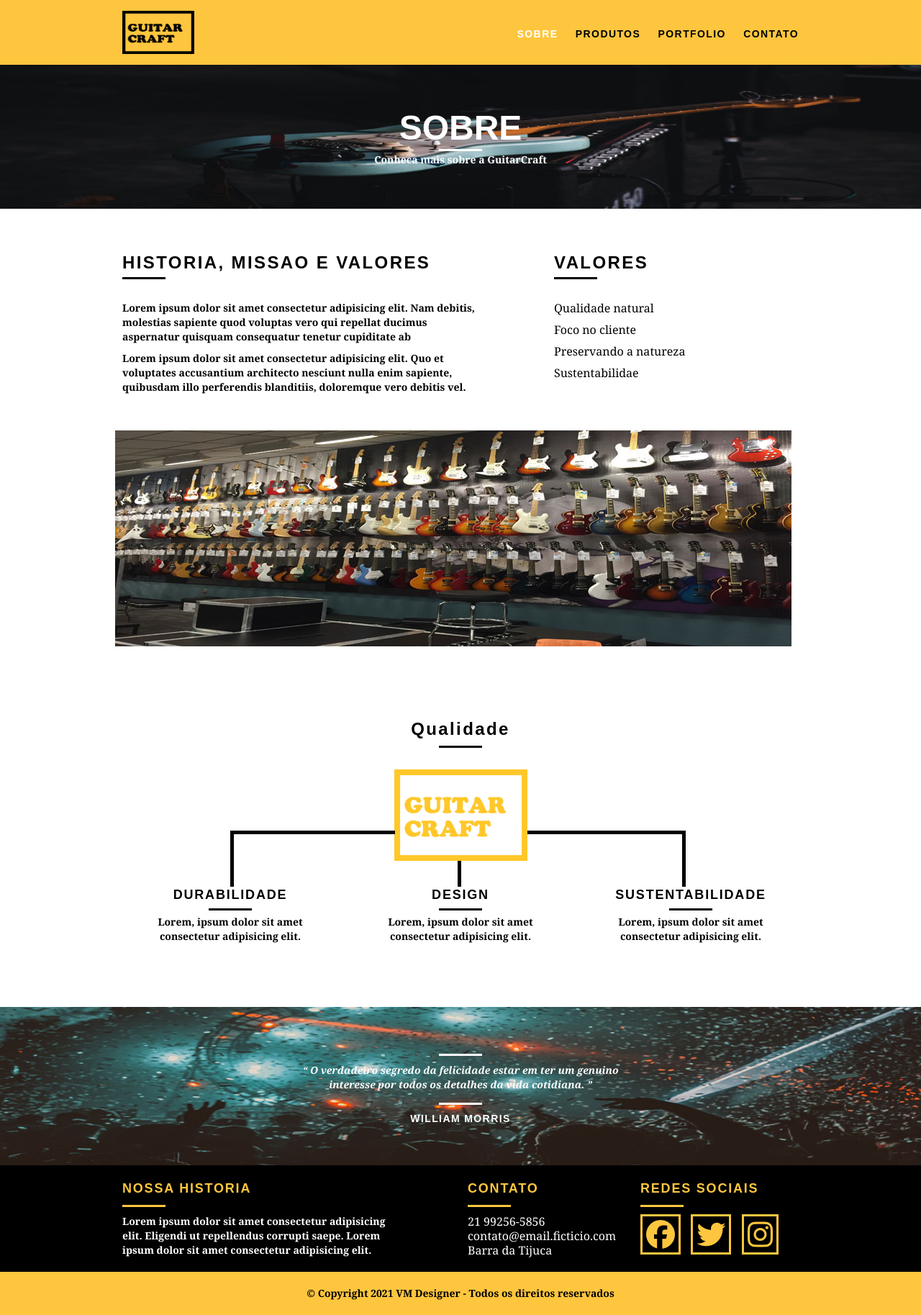
After one commit to Van3zs/guitar-craft-fictional-site, a PHP site: page /sobre.html in a window 1280 px wide. The commit adds this page. Shown: the whole page at 72% size. Run offline with PHP 8.4, Linux system fonts and the light colour scheme; some libraries are stand-ins or nearby versions.

Commit message:
sobre
terminei a sobre

```diff
--- a/css/main.css
+++ b/css/main.css
@@ -97,6 +97,10 @@ header img {
     transition: .5s;
 }
 
+.header_nav ul li a.menu-ativo {
+    color: var(--white);
+}
+
 /* Intro*/
 
 .intro {
@@ -147,6 +151,32 @@ header img {
     font-size: 14px;
     letter-spacing: .1em;
     text-transform: uppercase;
+}
+
+/* Intro Interna */
+
+.intro-interna {
+    width: 100%;
+    height: 200px;
+    margin-top: 90px;
+    text-align: center;
+    padding-top: 60px;
+    color: var(--white);
+}
+
+.intro-interna h1 {
+    font-size: 48px;
+    font-weight: bold;
+    text-transform: uppercase;
+}
+
+.intro-interna h1::after {
+    content: "";
+    display: block;
+    width: 60px;
+    height: 3px;
+    background: var(--white);
+    margin: 2px auto;
 }
 
 /* Produtos*/
--- /dev/null
+++ b/css/sobre.css
@@ -0,0 +1,49 @@
+/* SOBRE */
+
+/*intro*/
+.intro-sobre {
+    background: url("../img/guitarra2.jpg") no-repeat center;
+    background-size: cover;
+}
+
+/* Historia */
+
+.historia-sobre h2 {
+    font-weight: 900;
+    font-size: 24px;
+    line-height: 30px;
+    letter-spacing: .1em;
+    text-transform: uppercase;
+    color: var(--black);
+    padding-top: 60px;
+    margin-bottom: 30px;
+}
+
+.historia-sobre h2::after {
+    content: "";
+    display: block;
+    width: 60px;
+    height: 3px;
+    background: var(--black);
+    margin: 5px 0;
+
+}
+
+.missao p , .valores-list li {
+    font-family: Georgia, 'Times New Roman', Times, serif;
+    line-height: 20px;
+    padding-bottom: 10px;
+}
+.missao {
+    padding-right: 90px;
+}
+
+.sobre-imagem img{
+    padding: 40px 0;
+}
+
+.qualidade::after {
+    position: relative;
+    top: -167px;
+    left: 160px;
+}
--- /dev/null
+++ b/sobre.html
@@ -0,0 +1,130 @@
+<!DOCTYPE html>
+<html lang="en">
+<head>
+    <meta charset="UTF-8">
+    <meta http-equiv="X-UA-Compatible" content="IE=edge">
+    <meta name="viewport" content="width=device-width, initial-scale=1.0">
+
+    <link rel="stylesheet" href="css/grid.css">
+    <link rel="stylesheet" href="css/normalize.css">
+    <link rel="stylesheet" href="css/reset.css">
+    <link rel="stylesheet" href="css/main.css">
+    <link rel="stylesheet" href="css/sobre.css">
+
+    <script src="https://kit.fontawesome.com/7efb2d03fe.js" crossorigin="anonymous"></script>
+    <title>Guitar Craft - Sobre </title>
+</head>
+<body>
+    <!-- header -->
+    <header class="header">
+        <div class="container">
+            <a href="index.html" class="grid-4">
+                <img src="img/logo.png" alt="GuitarCraft">
+            </a>
+            <nav class="header_nav grid-12">
+                <ul>
+                    <li><a href="sobre.html" class="menu-ativo">Sobre</a></li>
+                    <li><a href="produtos.html">Produtos</a></li>
+                    <li><a href="portfolio.html">Portfolio</a></li>
+                    <li><a href="contato.html">Contato</a></li>
+                </ul>
+            </nav>
+        </div>
+    </header>
+
+    <section class="intro-sobre intro-interna">
+        <div class="container">
+            <h1>Sobre</h1>
+            <p>Conheca mais sobre a GuitarCraft</p>
+        </div>
+
+    </section>
+
+    <section class="historia-sobre container ">
+        <div class="missao grid-10">
+            <h2>Historia, Missao e Valores</h2>
+            <p>Lorem ipsum dolor sit amet consectetur adipisicing elit. Nam debitis, molestias sapiente quod voluptas vero qui repellat ducimus aspernatur quisquam consequatur tenetur cupiditate ab </p>
+
+            <p>Lorem ipsum dolor sit amet consectetur adipisicing elit. Quo et voluptates accusantium architecto nesciunt nulla enim sapiente, quibusdam illo perferendis blanditiis, doloremque vero debitis vel.</p>
+        </div>
+
+        <div class="valores grid-6">
+            <h2>Valores</h2>
+            <ul class="valores-list">
+                <li>Qualidade natural</li>
+                <li>Foco no cliente</li>
+                <li>Preservando a natureza</li>
+                <li>Sustentabilidae</li>
+            </ul>
+        </div>
+
+        <div class="sobre-imagem">
+            <img src="img/sobre-historia.jpg" alt="">
+        </div>
+    </section>
+
+    <section class="qualidade container">
+        <h2 class="subtitulo">Qualidade</h2>
+        <img src="img/originais/logo-qualidade.png" alt="Guitar Craft">
+
+        <ul class="qualidade-list">
+            <li class="grid-1-3">
+                <h3>Durabilidade</h3>
+                <p>Lorem, ipsum dolor sit amet consectetur adipisicing elit.</p>
+            </li>
+            <li class="grid-1-3">
+                <h3>Design</h3>
+                <p>Lorem, ipsum dolor sit amet consectetur adipisicing elit.</p>
+            </li>
+            <li class="grid-1-3">
+                <h3>Sustentabilidade</h3>
+                <p>Lorem, ipsum dolor sit amet consectetur adipisicing elit.</p>
+            </li>
+        </ul>
+
+    </section>
+
+    <section class="pre-footer">
+        <blockquote class="quote container">
+            <p>“ O verdadeiro segredo da felicidade estar em ter um genuino interesse por todos os detalhes da vida cotidiana. ”</p>
+            <cite>William Morris</cite>
+        </blockquote>
+    </section>
+
+    <footer class="footer">
+        <div class="links-footer">
+            <div class="container">
+                <div class="grid-8 historia">
+                    <h3>Nossa Historia</h3>
+                    <p>Lorem ipsum dolor sit amet consectetur adipisicing elit. Eligendi ut repellendus corrupti saepe. Lorem ipsum dolor sit amet consectetur adipisicing elit.</p>
+                </div>
+
+                <div class="grid-4 contato">
+                    <h3>Contato</h3>
+                    <ul class="contato-list">
+                        <li>21 99256-5856</li>
+                        <li>contato@email.ficticio.com</li>
+                        <li>Barra da Tijuca </li>
+                    </ul>
+                </div>
+
+                <div class="grid-4 redes">
+                    <h3>Redes Sociais</h3>
+                    <ul class="redes-sociais">
+                        <li><a href=""><i class="fab fa-facebook"></i></a></li>
+                        <li><a href=""><i class="fab fa-twitter"></i></a></li>
+                        <li><a href=""><i class="fab fa-instagram"></i></a></li>
+                    </ul>
+                </div>
+            </div>
+
+        </div>
+
+        <div class="copy">
+            <div class="container">
+                <p class="grid-16">&copy; Copyright 2021 VM Designer - Todos os direitos reservados</p>
+            </div>
+        </div>
+    </footer>
+</body>
+</html>
```
Also changed, not shown: img/guitarra2.jpg, img/originais/sobre-historia.jpg (added), img/sobre-historia.jpg (added).
